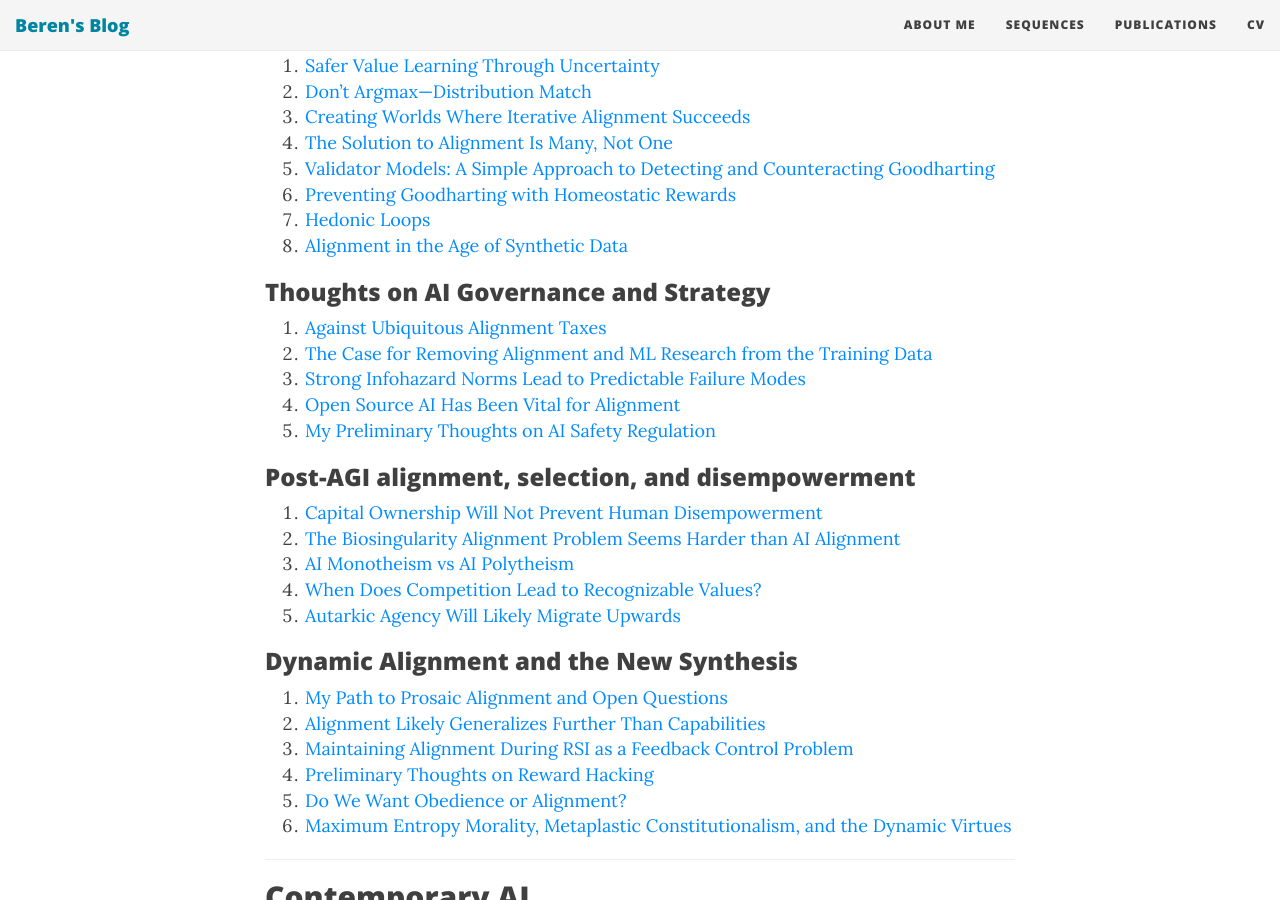
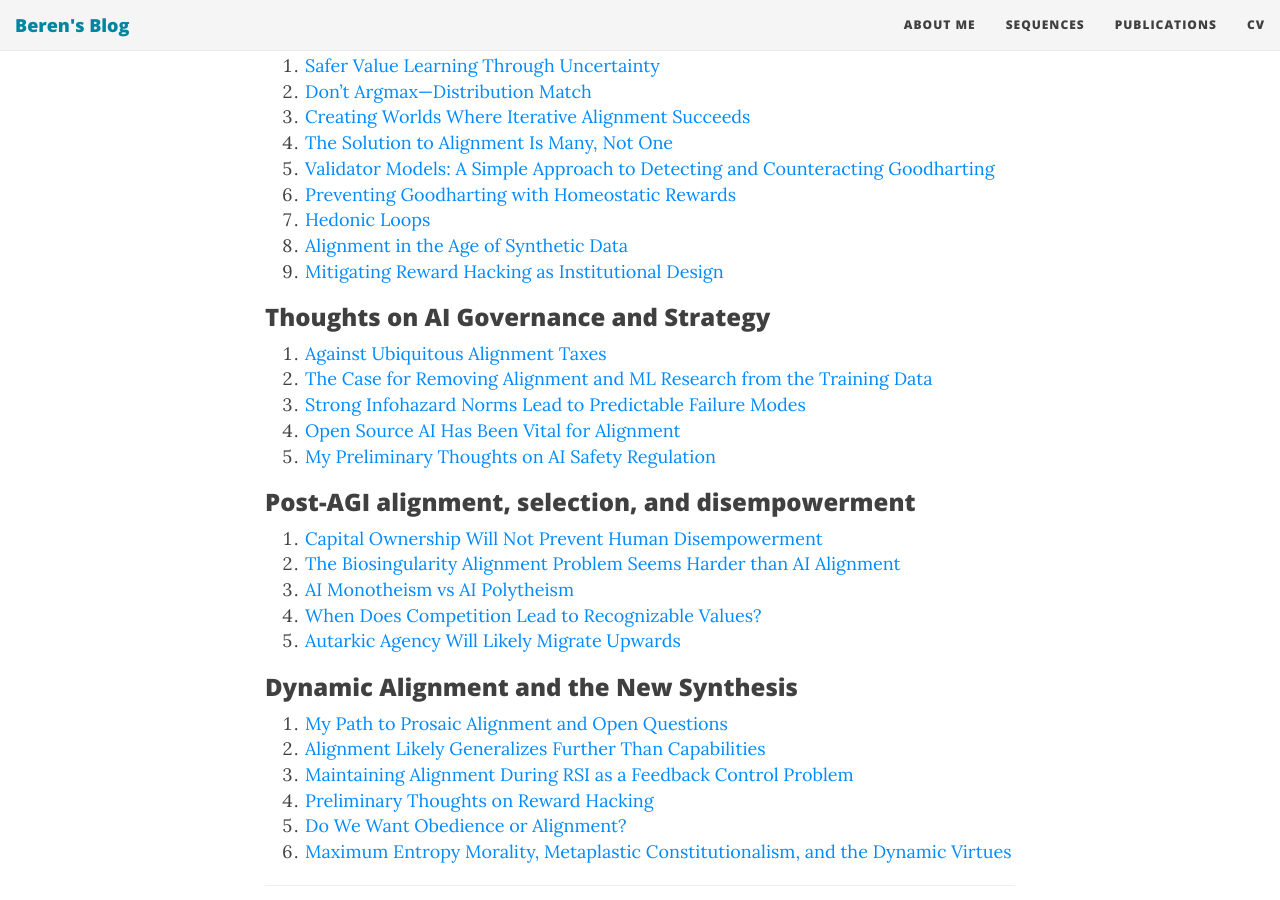
Before and after one commit to BerenMillidge/BerenMillidge.github.io, a Jekyll site: the page built from sequences.md, in a window 1280 px wide and 900 px high, scrolled down 2480 px. Built offline with Jekyll 4.4.1, drawn with Linux system fonts in a browser that asks for light colours; nearby versions of some CDN libraries.

Commit message:
Update sequences.md

```diff
--- a/sequences.md
+++ b/sequences.md
@@ -87,6 +87,7 @@ This provides an expanded and much more detailed sequence of my thinking on alig
 6. [Preventing Goodharting with Homeostatic Rewards]({% post_url 2022-11-29-Preventing-Goodheart-with-homeostatic-rewards %})
 7. [Hedonic Loops]({% post_url 2023-04-19-Hedonic-loops-taming-RL %})
 8. [Alignment in the Age of Synthetic Data]({% post_url 2024-05-11-Alignment-in-the-Age-of-Synthetic-Data %})
+9. [Mitigating Reward Hacking as Institutional Design]({% post_url 2026-08-17-Mitigating-Reward-Hacking-as-Institutional-Design %})
 
 ### Thoughts on AI Governance and Strategy
 
```
